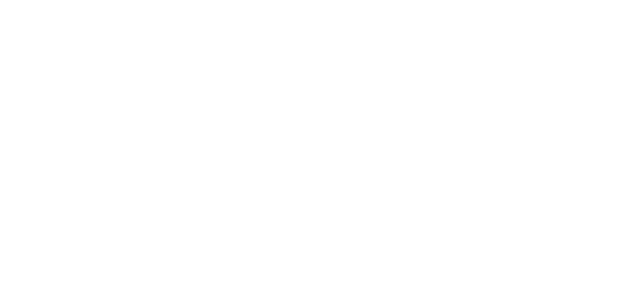
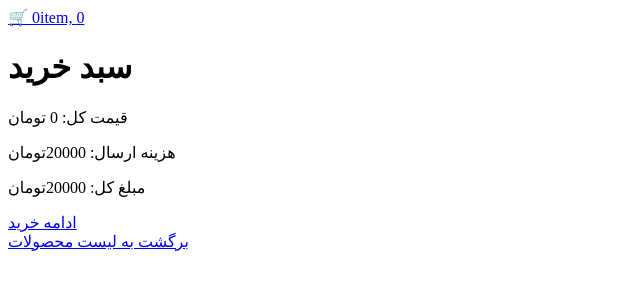
Before and after one commit to Mobin-Abbasi/djnago-shop, a Django app: page /cart/detail/ in a window 1280 px wide. Before the commit the part shown is empty. Shown: the top 300 px of the page, without its empty margins (0-640 px from the left). Run offline with Django 5.2, Linux system fonts and the light colour scheme.

Commit message:
fix: fix add cart feature bug

```diff
--- a/cart/cart.py
+++ b/cart/cart.py
@@ -40,8 +40,11 @@
             return 50000
 
     def get_total_price(self):
-        price = sum(item['new_price'] * item['quantity'] for item in self.cart.values())
+        price = sum(item['price'] * item['quantity'] for item in self.cart.values())
         return price
+
+    def get_final_price(self):
+        return self.get_total_price() + self.get_post_price()
 
     def __iter__(self):
         product_ids = self.cart.keys()
@@ -50,6 +53,7 @@
         for product in products:
             cart_dict[str(product.id)]['product'] = product
         for item in cart_dict.values():
+            item['total'] = item['price'] + item['quantity']
             yield item
 
     def __len__(self):
--- a/cart/templates/cart/detail.html
+++ b/cart/templates/cart/detail.html
@@ -0,0 +1,50 @@
+{% extends 'parent/base.html' %}
+{% load static %}
+{% block title %}cart{% endblock %}
+{% block content%}
+
+<div class="cart-content">
+    <div class="header">
+        <h1>سبد خرید</h1>
+    </div>
+    {% for item in cart %}
+        <div class="product-item">
+            <a href="{% url 'shop:product_detail' item.product.id item.product.slug %}">
+                <img src="{{ item.product.images.first.file.url }}">
+            </a>
+            <div class="product-info">
+                <h3>
+                    <a href="{% url 'shop:product_detail' item.product.id item.product.slug %}">
+                        نام محصول: {{ item.product.name }}
+                    </a>
+                </h3>
+                <p>تعداد: <span>{{ item.quantity }}</span></p>
+                <p>قیمت هر محصول: <span>{{ item.price }}</span></p>
+                <p>قیمت کل: <span>{{ item.total }}</span></p>
+            </div>
+            <div class="action">
+                <div class="quantity-add">
+                    +
+                </div>
+                <div class="quantity-decrease">
+                    -
+                </div>
+                <div class="quantity-remove">
+                    حذف
+                </div>
+            </div>
+        </div>
+
+    {% endfor %}
+    <div class="total-price">
+        <p>قیمت کل: <span>{{ cart.get_total_price }}</span> تومان</p>
+        <p>هزینه ارسال: <span>{{ cart.get_post_price }}</span>تومان</p>
+        <p>مبلغ کل: <span>{{ cart.get_final_price }}</span>تومان</p>
+    </div>
+    <div class="checkout-buttons">
+        <div class="continue-btn"><a href="#">ادامه خرید</a></div>
+        <div class="back-btn"><a href="{% url 'shop:product_list' %}">برگشت به لیست محصولات</a></div>
+    </div>
+</div>
+
+{% endblock %}
--- a/store/templates/shop/product_detail.html
+++ b/store/templates/shop/product_detail.html
@@ -45,7 +45,7 @@
                $.ajax({
                   type: 'POST',
                    url: '{% url 'cart:add_to_cart' product.id %}',
-                   data: {'csrfmoddlewaretoken': '{{ csrf_token }}'},
+                   data: {'csrfmiddlewaretoken': '{{ csrf_token }}'},
                    success: function(data){
                        $('#item_count').text(data.item_count);
                        $('#total_price').text(data.total_price);
```
Also changed, not shown: db.sqlite3.
